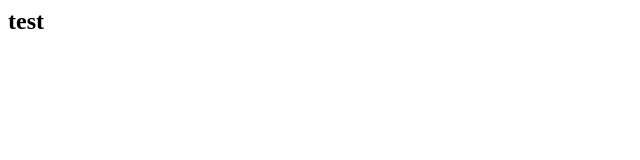
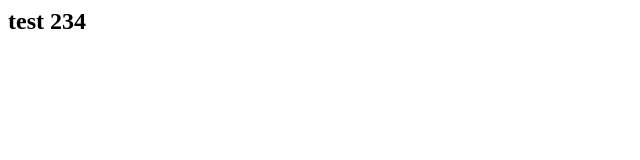
Before and after one commit to myworkbench89/project1, a plain HTML site: page index.html in a window 1280 px wide. Shown: the full height of the page, 0-640 px from the left. Drawn offline with Linux system fonts and the light colour scheme.

Commit message:
second commit

```diff
--- a/index.html
+++ b/index.html
@@ -1 +1 @@
-<h2>test</h2>
+<h2>test 234 </h2>
```
